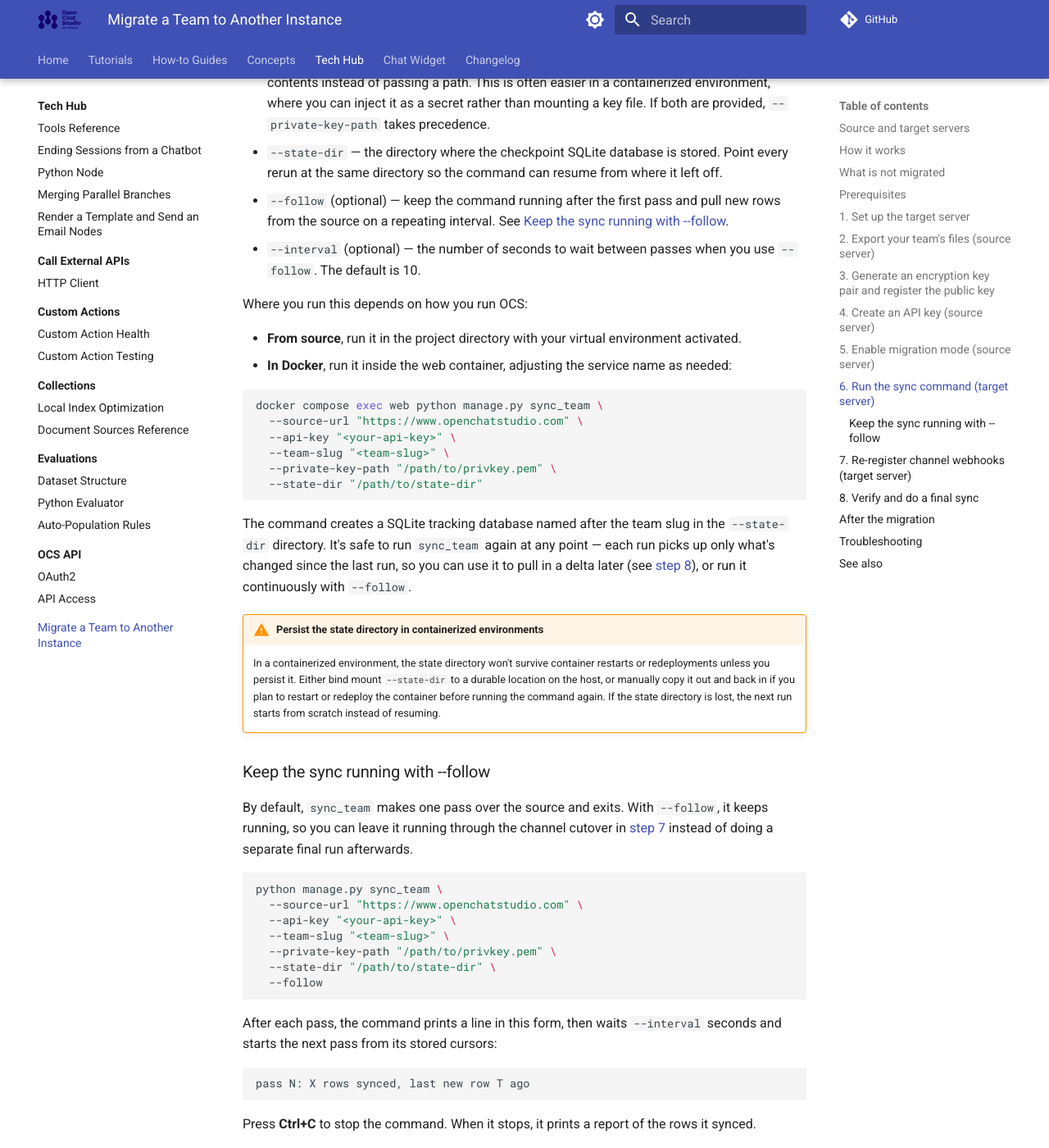
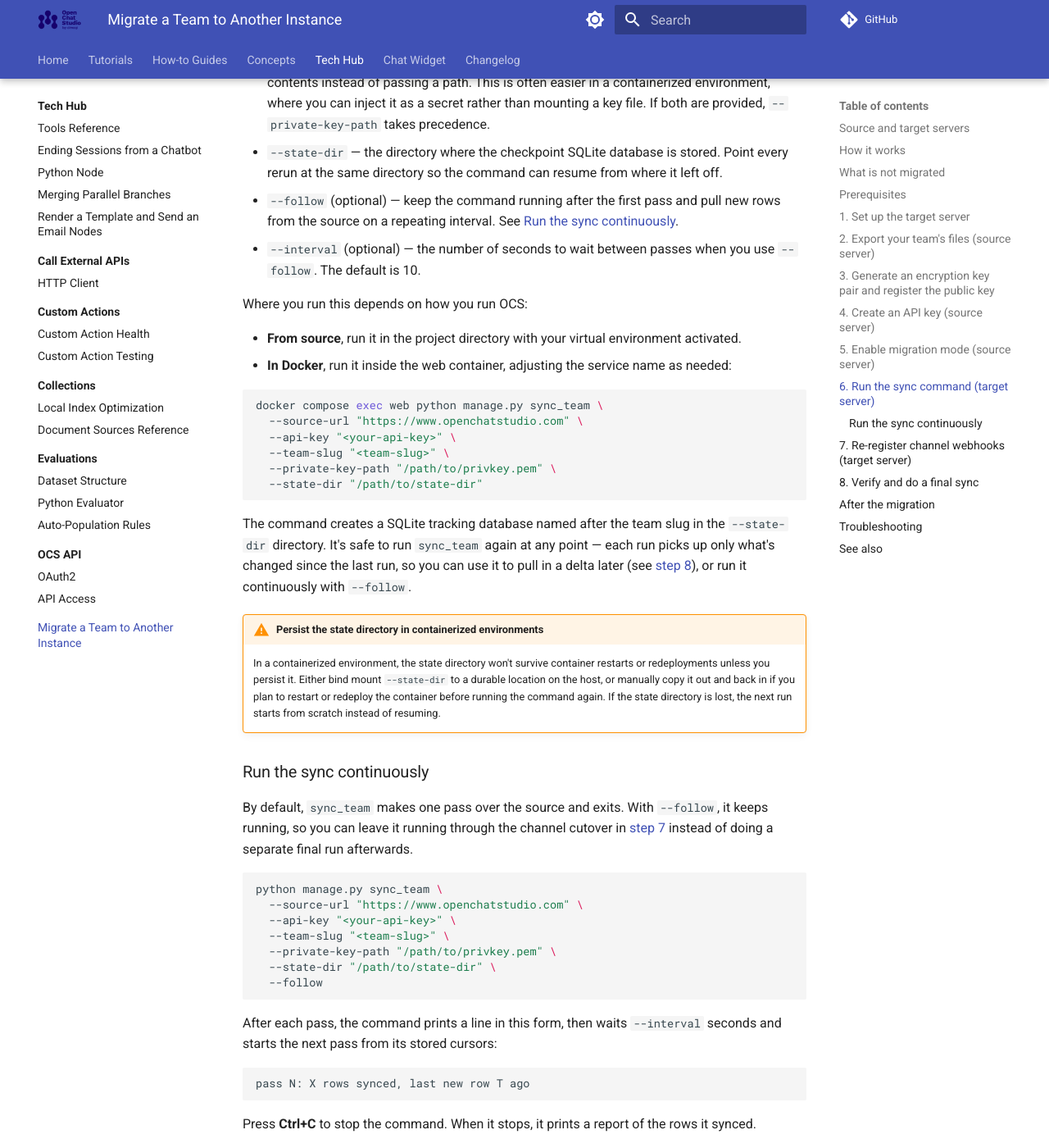
Before and after one commit to dimagi/open-chat-studio-docs, an MkDocs documentation site: the page built from docs/tech-hub/migrate_team.md, in a window 1280 px wide and 1400 px high, scrolled down 4591 px. Shown: the whole window at 82% size. Built offline with MkDocs 1.6.1 and Material for MkDocs 9.7.7, drawn with Linux system fonts in a browser that asks for light colours; a script that is not in the unit is left out; comment, search, counter and statistics services are not loaded; some of the changed text lies outside the part shown.

Commit message:
fix: rename --follow heading so its anchor passes markdownlint
Co-Authored-By: Claude Opus 5.5 <noreply@anthropic.com>

```diff
--- a/docs/tech-hub/migrate_team.md
+++ b/docs/tech-hub/migrate_team.md
@@ -139,7 +139,7 @@ The arguments are:
 - `--team-slug` — the slug of the team you're migrating.
 - `--private-key-path` — the path to the private key you copied to the target server ([step 3](#3-generate-an-encryption-key-pair-and-register-the-public-key)). Alternatively, set the `SYNC_TEAM_PRIVATE_KEY` environment variable to the private key's PEM contents instead of passing a path. This is often easier in a containerized environment, where you can inject it as a secret rather than mounting a key file. If both are provided, `--private-key-path` takes precedence.
 - `--state-dir` — the directory where the checkpoint SQLite database is stored. Point every rerun at the same directory so the command can resume from where it left off.
-- `--follow` (optional) — keep the command running after the first pass and pull new rows from the source on a repeating interval. See [Keep the sync running with --follow](#keep-the-sync-running-with-follow).
+- `--follow` (optional) — keep the command running after the first pass and pull new rows from the source on a repeating interval. See [Run the sync continuously](#run-the-sync-continuously).
 - `--interval` (optional) — the number of seconds to wait between passes when you use `--follow`. The default is 10.
 
 Where you run this depends on how you run OCS:
@@ -161,7 +161,7 @@ The command creates a SQLite tracking database named after the team slug in the
 !!! warning "Persist the state directory in containerized environments"
     In a containerized environment, the state directory won't survive container restarts or redeployments unless you persist it. Either bind mount `--state-dir` to a durable location on the host, or manually copy it out and back in if you plan to restart or redeploy the container before running the command again. If the state directory is lost, the next run starts from scratch instead of resuming.
 
-### Keep the sync running with --follow
+### Run the sync continuously
 
 By default, `sync_team` makes one pass over the source and exits.
 With `--follow`, it keeps running, so you can leave it running through the channel cutover in [step 7](#7-re-register-channel-webhooks-target-server) instead of doing a separate final run afterwards.
@@ -194,7 +194,7 @@ Once the team's data has synced, channel webhooks still point at the source serv
     1. `sync_team` has exported all rows from the source.
     2. Traffic is quiet: `sync_team --follow` passes report 0 rows synced. This is typically late at night.
 
-    Leave `sync_team --follow` running in another shell while you switch over. See [Keep the sync running with --follow](#keep-the-sync-running-with-follow).
+    Leave `sync_team --follow` running in another shell while you switch over. See [Run the sync continuously](#run-the-sync-continuously).
 
 Re-point the webhooks by running:
 
```
